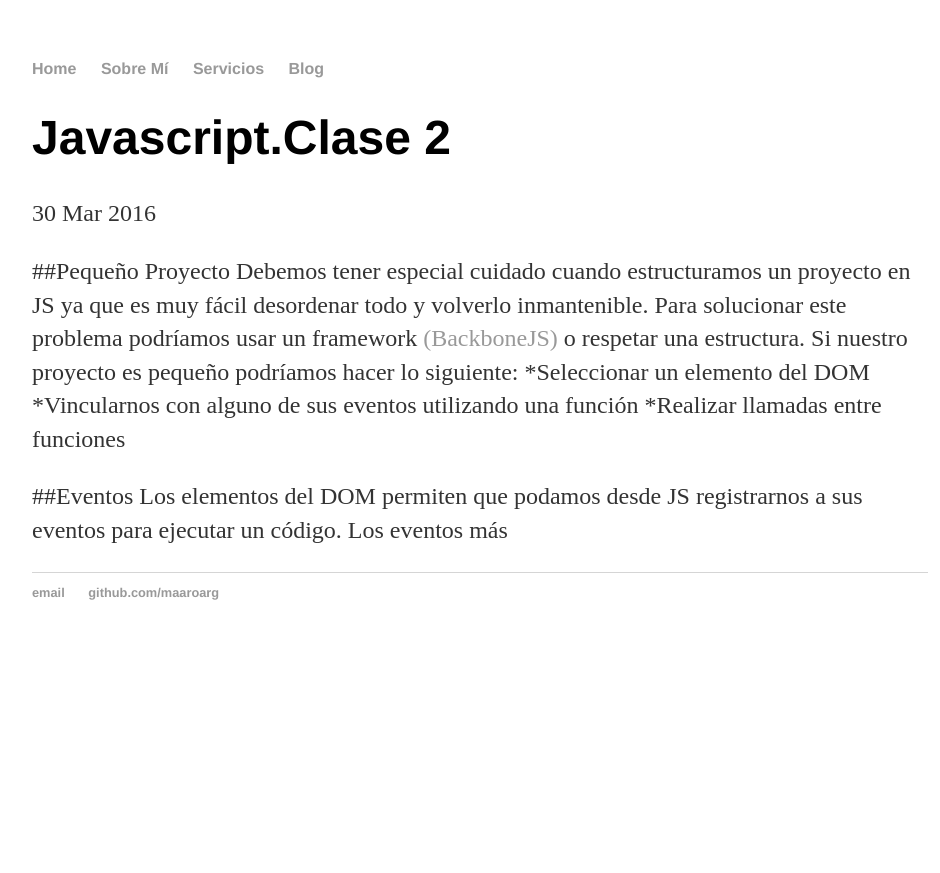
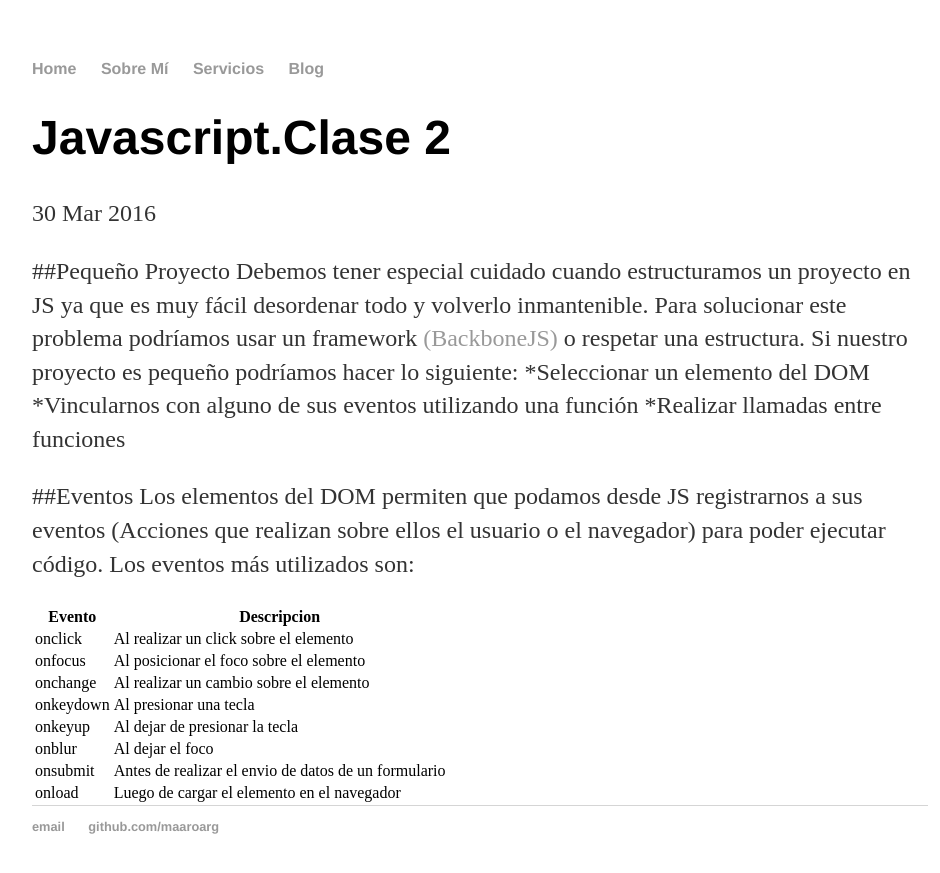
Before and after one commit to maaroarg/maaroarg.github.io, a Jekyll site: the page built from _posts/2016-03-30-clase2-js.md, in a window 1280 px wide. Shown: the top 873 px of the page, without its empty margins (160-1100 px from the left). Built offline with Jekyll 4.4.1, drawn with Linux system fonts in a browser that asks for light colours.

Commit message:
Update 2016-03-30-clase2-js.md

```diff
--- a/_posts/2016-03-30-clase2-js.md
+++ b/_posts/2016-03-30-clase2-js.md
@@ -11,4 +11,15 @@ Debemos tener especial cuidado cuando estructuramos un proyecto en JS ya que es
 *Realizar llamadas entre funciones
 
 ##Eventos
-Los elementos del DOM permiten que podamos desde JS registrarnos a sus eventos para ejecutar un código. Los eventos más
+Los elementos del DOM permiten que podamos desde JS registrarnos a sus eventos (Acciones que realizan sobre ellos el usuario o el navegador) para poder ejecutar código. Los eventos más utilizados son:
+
+|Evento| Descripcion|
+|---------------------|
+|onclick| Al realizar un click sobre el elemento|
+|onfocus|Al posicionar el foco sobre el elemento|
+|onchange|Al realizar un cambio sobre el elemento|
+|onkeydown|Al presionar una tecla|
+|onkeyup|Al dejar de presionar la tecla|
+|onblur|Al dejar el foco|
+|onsubmit|Antes de realizar el envio de datos de un formulario|
+|onload|Luego de cargar el elemento en el navegador|
```
